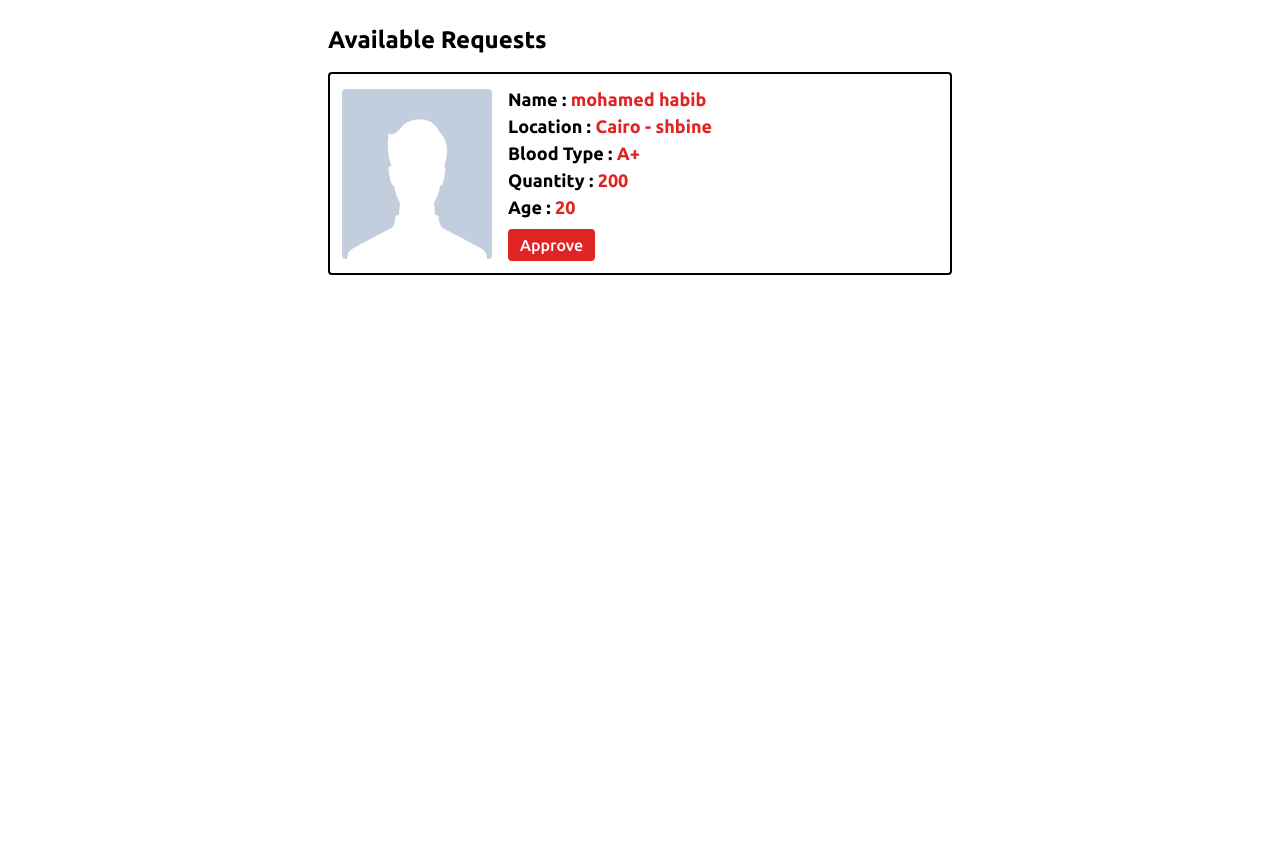
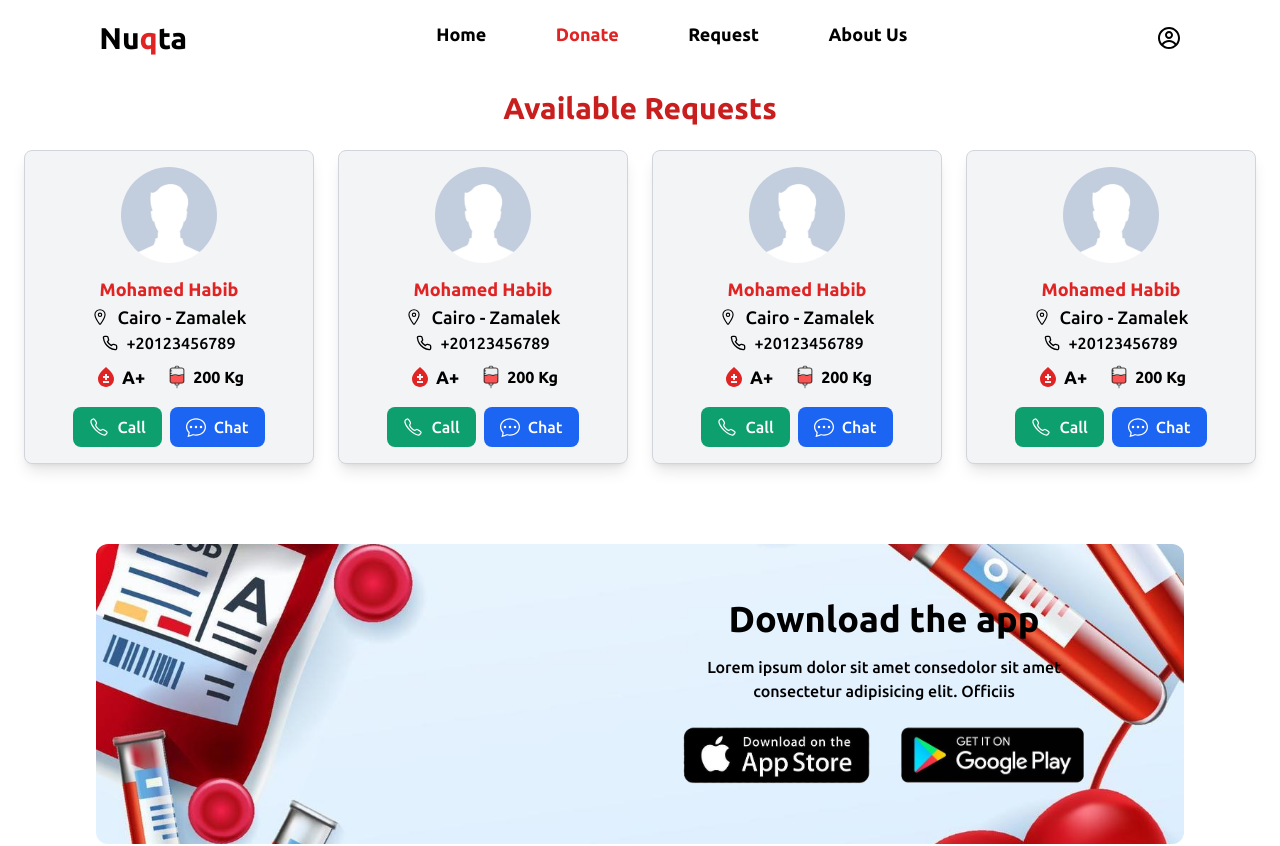
Before and after one commit to Mohamed-habib2025/Nuqta, a React (Vite) app: page /donors in a window 1280 px wide. Shown: the top 846 px of the page. Before the commit the page ends 800 px from the top, so only its background shows below. Built offline with nearby package versions, Linux system fonts and the light colour scheme.

Commit message:
Graduation project8

```diff
--- a/src/components/Header/Header.jsx
+++ b/src/components/Header/Header.jsx
@@ -1,70 +1,97 @@
-import React, { useEffect, useRef, useState } from 'react'
+import React, { useCallback, useEffect, useRef, useState } from 'react';
+import { HashLink as Link } from "react-router-hash-link";
+import { motion, AnimatePresence } from 'framer-motion';
 import { useNavigate } from 'react-router-dom';
-import { HashLink as Link } from "react-router-hash-link";
-import { IoMenu } from "react-icons/io5";
-import { Navbar } from "flowbite-react";
-import { motion, AnimatePresence } from 'framer-motion';
 import { IoMdClose } from "react-icons/io";
 import { CgProfile } from "react-icons/cg";
+import { IoMenu } from "react-icons/io5";
+import { FiLogIn } from "react-icons/fi";
+import { Navbar } from "flowbite-react";
 import Swal from 'sweetalert2';
-
+import "../../index.css"
 import "./header.css"
-import "../../index.css"
+import { useLocation } from 'react-router-dom';
 
 function Header() {
+
+
+  const navLinks = [
+    { name: 'Home', to: '/' },
+    { name: 'Donate', to: '/donors', protected: true },
+    { name: 'Request', to: '/bloodRequest', protected: true },
+    { name: 'About Us', to: '/#aboutus', smooth: true },
+  ];
+
+  // start Active link
+  const Location = useLocation();
+  const [activebtn, setActivebtn] = useState(Location.pathname);
+  const getButtonClasses = (active) => (activebtn === active ? 'text-red-600' : '');
+
+  useEffect(() => {
+    setActivebtn(Location.pathname + Location.hash);
+    Location.hash ? null : window.scrollTo({ top: 0, behavior: "smooth" });
+  }, [Location.pathname, Location.hash]);
+  // end Active link
+
+  const user = true;
 
   const navigate = useNavigate();
   const headerRef = useRef(null)
   const [open, setopen] = useState(false)
 
-  // const handleLogin = () => {
-  //   Swal.fire({
-  //     title: 'Select account type',
-  //     text: 'Are you a regular user or an organization?',
-  //     icon: 'question',
-  //     showCancelButton: true,
-  //     confirmButtonText: 'User',
-  //     cancelButtonText: 'Organization',
-  //     customClass: {
-  //       confirmButton: 'bg-red-600 hover:bg-red-800 text-white px-4 py-2 rounded-lg mr-2',
-  //       cancelButton: 'bg-gray-500 hover:bg-gray-600 text-white px-4 py-2 rounded-lg',
-  //     },
-  //   }).then((result) => {
-  //     const route = result.isConfirmed ? '/loginpage' : '/loginpageorganisation';
-  //     navigate(route);
-  //   });
-  // };
+  const handleLogin = () => {
+    Swal.fire({
+      title: 'Select account type',
+      text: 'Are you a regular user or an organization?',
+      icon: 'question',
+      showCancelButton: true,
+      confirmButtonText: 'User',
+      cancelButtonText: 'Organization',
+      customClass: {
+        confirmButton: 'bg-red-600 hover:bg-red-800 text-white px-4 py-2 rounded-lg mr-2',
+        cancelButton: 'bg-gray-500 hover:bg-gray-600 text-white px-4 py-2 rounded-lg',
+      },
+    }).then((result) => {
+      const route = result.isConfirmed ? '/loginpage' : '/loginpageorganisation';
+      navigate(route);
+    });
+  };
 
 
-  useEffect(() => {
+  const handleProtectedRoute = (event, to, linkname) => {
+    if (!user) {
+      const alertWidth = window.innerWidth < 768 ? '450px' : '500px';
+      event.preventDefault();
+      Swal.fire({
+        title: 'Access Denied',
+        text: 'You need to login first to access this page.',
+        icon: 'warning',
+        confirmButtonText: 'OK',
+        width: alertWidth,
+        customClass: {
+          confirmButton: 'bg-red-600 hover:bg-red-800 text-white px-4 py-2 rounded-lg',
+        },
+      });
+    } else {
+      navigate(to);
+      setActivebtn(linkname)
+    }
+  };
 
-    const handleScroll = () => {
+  const handleScroll = useCallback(() => {
     if (window.scrollY > 80) {
       headerRef.current?.classList.add("header_shrink");
     } else {
       headerRef.current?.classList.remove("header_shrink");
     }
-    };
+  }, []);
+
+  useEffect(() => {
     window.addEventListener("scroll", handleScroll);
-
     return () => {
       window.removeEventListener("scroll", handleScroll);
     };
-  }, []);
-
-
-  const navLinks = [
-    { name: 'Home', to: '/' },
-    { name: 'Donars', to: '/donors' },
-    { name: 'Blood Requests', to: '/bloodRequest' },
-    { name: 'About Us', to: '/#aboutus', smooth: true },
-  ];
-
-
-  // start Active link
-  const [activebtn, setActivebtn] = useState('Home');
-  const getButtonClasses = (active) => (activebtn === active ? 'text-red-600' : '');
-  // end Active link
+  }, [handleScroll]);
 
   return (
     <div>
@@ -88,8 +115,8 @@ function Header() {
                 key={link.name}
                 to={link.to}
                 smooth={link.smooth}
-                onClick={() => setActivebtn(link.name)}
-                className={`font-semibold md:mx-0 mx-auto my-2 md:mt-0 hover:text-red-600 duration-300 text-lg ${getButtonClasses(link.name)}`}
+                onClick={(e) => link.protected ? (handleProtectedRoute(e, link.to, link.name)) : setActivebtn(link.name)}
+                className={`font-semibold md:mx-0 mx-auto my-2 md:mt-0 hover:text-red-600 duration-300 text-lg ${getButtonClasses(link.to)}`}
               >
                 {link.name}
               </Link>
@@ -97,14 +124,19 @@ function Header() {
           </div>
 
           <div className="flex">
-            <div className=' flex items-center space-x-2 '>
-              {/* <Link onClick={() => handleLogin()} className='block lg:hidden '>
-                <AiOutlineUser className=' cursor-pointer text-[22px]' />
+            <div className=' flex items-center space-x-5 '>
+              {user ?
+                <div>
+                  <CgProfile className=' cursor-pointer text-2xl' />
+                </div>
+                : <div>
+                  <Link onClick={() => handleLogin()} className='block lg:hidden space-x-2 hover:text-red-600 duration-200'>
+                    <FiLogIn className='inline-block cursor-pointer text-[22px]' />
+                    <span>Login</span>
                   </Link>
-              <Link onClick={() => handleLogin()} className=' hidden lg:block border-2 border-red-600 rounded text-red-600 hover:text-white hover:bg-red-600 duration-300 px-5 sm:px-8 py-[2px] sm:py-1'> Login </Link> */}
-              <div>
-                <CgProfile className=' cursor-pointer text-2xl'/>
+                  <Link onClick={() => handleLogin()} className=' hidden lg:block border-2 border-red-600 rounded text-red-600 hover:text-white hover:bg-red-600 duration-300 px-5 sm:px-8 py-[2px] sm:py-1'> Login </Link>
                 </div>
+              }
               {/* toggle */}
               <div onClick={() => setopen(!open)} className=' block lg:hidden cursor-pointer'>
                 <IoMenu className='text-3xl ' />
@@ -131,8 +163,8 @@ function Header() {
                     key={link.name}
                     to={link.to}
                     smooth={link.smooth}
-                    onClick={() => { setopen(!open); setActivebtn(link.name); }}
-                    className={`font-semibold md:mx-0 mx-auto my-2 md:mt-0 hover:text-red-600 duration-300 text-lg ${getButtonClasses(link.name)}`}
+                    onClick={(e) => link.protected ? (handleProtectedRoute(e, link.to, link.name), setopen(!open)) : (setActivebtn(link.name), setopen(!open))}
+                    className={`font-semibold md:mx-0 mx-auto my-2 md:mt-0 hover:text-red-600 duration-300 text-lg ${getButtonClasses(link.to)}`}
                   >
                     {link.name}
                   </Link>
--- a/src/components/ProtectedRoute.jsx
+++ b/src/components/ProtectedRoute.jsx
@@ -1,11 +1,11 @@
-import React from 'react'
-import { Navigate } from "react-router-dom";
+// import React from 'react'
+// import { Navigate } from "react-router-dom";
 
-function ProtectedRoute({ children }) {
+// function ProtectedRoute({ children }) {
 
-  const user = false;
+//   const user = true;
 
-  return user ? children : <Navigate to="/landingpage" />;
-}
+//   return user ? children : <Navigate to="/landingpage" />;
+// }
 
-export default ProtectedRoute
+// export default ProtectedRoute
--- a/src/components/RequestsList.jsx
+++ b/src/components/RequestsList.jsx
@@ -1,9 +1,12 @@
 import React from 'react'
 import Swal from 'sweetalert2'
-import male from "../Images/male.jpg"
-import female from "../Images/female.png"
+import quantity from "../Images/quantity blood .png"
+import { FiUser } from "react-icons/fi";
+import { IoLocationOutline } from "react-icons/io5";
+import { LuPhone } from "react-icons/lu";
+import { MdBloodtype } from "react-icons/md";
 
-function RequestsList({ requests, setRequests, setFormData, setIsEditing }) {
+function RequestsList({ requests, setRequests, setFormData, setIsEditing , setShowForm}) {
 
   const removeRequest = (id) => {
     Swal.fire({
@@ -32,25 +35,25 @@ function RequestsList({ requests, setRequests, setFormData, setIsEditing }) {
   };
 
   return (
-    <div>
-      <h3 className="text-2xl font-bold mb-4">Your Requests</h3>
+    <div className='mt-5 grid grid-cols-1 sm:grid-cols-2 lg:grid-cols-4 gap-6'>
       {requests.map((request) => (
-        <div key={request.id} className="border-[2px] border-black p-3 rounded mt-2 flex items-center space-x-4">
-          <div>
-            <img src={request.image} alt="image gender" className='w-[150px] h-[170px] rounded' />
+        < div key={request.id} className="bg-gray-100 border border-gray-300 shadow-lg rounded-lg p-4 flex flex-col items-center text-center transition-transform " >
+          <img src={request.image} alt="Donor" className="w-24 h-24 rounded-full mb-3" />
+          <p className="flex items-center text-lg font-semibold text-red-600">{request.name}</p>
+          <p className="flex items-center text-lg"><IoLocationOutline className="mr-2" />{request.governorate} - {request.city}</p>
+          <p className="flex items-center "><LuPhone className="mr-2" />+2{request.phone}</p>
+          <div className='flex items-center space-x-5'>
+            <div className="flex items-center gap-1 text-lg font-semibold mt-2">
+              <MdBloodtype className="text-2xl text-red-600" />
+              <span className="">{request.bloodType}</span>
+            </div>
+            <p className="flex items-center  mt-2 font-bold"><img src={quantity} alt="Blood quantity" className="w-6 mr-1" />{request.quantity} Kg</p>
           </div>
-          <div className=' space-y-2'>
-            <p className='font-bold'>Name: <span className='text-red-500 text-lg'>{request.name}</span></p>
-            <p className='font-bold text-[18px]'>Location :<strong className='text-red-600'> {request.governorate} - <span>{request.city}</span></strong></p>
-            <p className='font-bold'>Blood Type : <span className='text-red-500'>{request.bloodType}</span></p>
-            <p className='font-bold'>Quantity : <span className='text-red-500'>{request.quantity}</span></p>
-            <p className='font-bold'>Age : <span className='text-red-500'>{request.age}</span></p>
-            <div className="flex space-x-2 mt-2">
-              <button onClick={() => editRequest(request)} className="px-3 bg-blue-600 text-white p-1 rounded hover:bg-blue-800">Edit</button>
-              <button onClick={() => removeRequest(request.id)} className="px-3 bg-red-600 text-white p-1 rounded hover:bg-red-800">Remove</button>
-            </div>
-          </div>
-        </div>
+          < div className="flex justify-end space-x-3 text-sm sm:text-[15px] mt-3" >
+            <button onClick={() => {editRequest(request); setShowForm(true)}} className="flex items-center gap-2 bg-blue-600 text-white px-6 py-2 rounded-lg hover:bg-blue-800 transition duration-200">Edit</button>
+            <button onClick={() => removeRequest(request.id)} className="flex items-center gap-2 bg-red-600 text-white px-4 py-2 rounded-lg hover:bg-red-800 transition duration-200">Remove</button>
+          </div >
+        </div >
       ))}
     </div>
   )
--- a/src/components/Routesmyapp.jsx
+++ b/src/components/Routesmyapp.jsx
@@ -5,8 +5,8 @@ import LoginPage from '../pages/LoginPage';
 import LoginPageOrganisation from '../pages/LoginPageOrganisation';
 import BloodRequest from '../pages/BloodRequest';
 import Donors from '../pages/Donors';
-import ProtectedRoute from './ProtectedRoute';
-import Landingpage from '../pages/Landing';
+// import ProtectedRoute from './ProtectedRoute';
+// import Landingpage from '../pages/Landing';
 import Header from './Header/Header';
 import Banner from './Banner/Banner';
 import Footer from './Footer';
@@ -14,21 +14,18 @@ import Footer from './Footer';
 
 function Routesmyapp() {
 
-  const user = false;
-
   return (
     <div>
-      {user && <Header />}
+      <Header />
       <Routes>
+        <Route path='/' element={<Home />} />
         <Route path='/loginpage' element={<LoginPage />} />
         <Route path='/loginpageorganisation' element={<LoginPageOrganisation />} />
-        <Route path='/' element={<ProtectedRoute><Home /></ProtectedRoute>} />
         <Route path='/bloodRequest' element={<BloodRequest />} />
         <Route path='/donors' element={<Donors />} />
-        <Route path='/landingpage' element={<Landingpage />} />
       </Routes>
-      {user && <Banner />}
-      {user && <Footer />}
+      <Banner />
+      <Footer />
     </div>
   )
 }
--- a/src/pages/Donors.jsx
+++ b/src/pages/Donors.jsx
@@ -1,10 +1,18 @@
-import React, { useState } from 'react'
-import male from "../Images/male.jpg"
+import React, { useState } from 'react';
+import male from '../Images/male.jpg';
+import quantity from '../Images/quantity blood .png';
+import { IoLocationOutline } from 'react-icons/io5';
+import { LuPhone } from 'react-icons/lu';
+import { MdBloodtype } from 'react-icons/md';
+import { BsChatDots } from "react-icons/bs";
+import { IoCallOutline } from "react-icons/io5";
 
 function Donors() {
-
   const [requests, setRequests] = useState([
-    { name: "mohamed habib", quantity: 200, image: male, governorate: "Cairo", city: "shbine", bloodType: "A+", phone: "0123456789", age: "20", status: "open" },
+    { id: 1, name: 'Mohamed Habib', quantity: 200, image: male, governorate: 'Cairo', city: 'Zamalek', bloodType: 'A+', phone: '0123456789', age: '20', status: 'open' },
+    { id: 2, name: 'Mohamed Habib', quantity: 200, image: male, governorate: 'Cairo', city: 'Zamalek', bloodType: 'A+', phone: '0123456789', age: '20', status: 'open' },
+    { id: 3, name: 'Mohamed Habib', quantity: 200, image: male, governorate: 'Cairo', city: 'Zamalek', bloodType: 'A+', phone: '0123456789', age: '20', status: 'open' },
+    { id: 3, name: 'Mohamed Habib', quantity: 200, image: male, governorate: 'Cairo', city: 'Zamalek', bloodType: 'A+', phone: '0123456789', age: '20', status: 'open' },
   ]);
 
   const [selectedRequest, setSelectedRequest] = useState(null);
@@ -15,53 +23,82 @@ function Donors() {
 
   const handleUploadTest = (e) => {
     e.preventDefault();
-    setRequests(requests.map((req) => (req.id === selectedRequest.id ? { ...req, status: "Pending Approval" } : req)));
+    setRequests(requests.map((req) => (req.id === selectedRequest.id ? { ...req, status: 'Pending Approval' } : req)));
     setSelectedRequest(null);
   };
 
+  return (
+    <div className="p-6 w-full max-w-7xl mx-auto">
+      <h2 className="text-3xl font-bold text-center mb-6 text-red-700">Available Requests</h2>
+      <div className="grid grid-cols-1 sm:grid-cols-2 lg:grid-cols-4 gap-6">
+        {requests.map((request) => (
+          <div key={request.id} className="bg-gray-100 border border-gray-300 shadow-lg rounded-lg p-4 flex flex-col items-center text-center transition-transform hover:scale-105 cursor-pointer">
+            <img src={request.image} alt="Donor" className="w-24 h-24 rounded-full mb-3" />
+            <p className="flex items-center text-lg font-semibold text-red-600">{request.name}</p>
+            <p className="flex items-center text-lg"><IoLocationOutline className="mr-2" />{request.governorate} - {request.city}</p>
+            <p className="flex items-center "><LuPhone className="mr-2" />+2{request.phone}</p>
+            <div className='flex items-center space-x-5'>
+              <div className="flex items-center gap-1 text-lg font-semibold mt-2">
+                <MdBloodtype className="text-2xl text-red-600" />
+                <span className="">{request.bloodType}</span>
+              </div>
+              <p className="flex items-center  mt-2 font-bold"><img src={quantity} alt="Blood quantity" className="w-6 mr-1" />{request.quantity} Kg</p>
+            </div>
 
-  return (
+            {request.status === 'open' && (
               <div className=''>
-      <div className="p-6 max-w-2xl mx-auto">
-        <h2 className="text-2xl font-bold mb-4">Available Requests</h2>
-        {requests.map((request) => (
-          <div key={request.name} className="border-[2px] border-black p-3 rounded mt-2 flex items-center space-x-4">
-            <div>
-              <img src={request.image} alt="image gender" className='w-[150px] h-[170px] rounded' />
+                {/* <button
+                  onClick={() => handleApprove(request)}
+                  className="mt-4 bg-red-600 text-white px-4 py-2 rounded-lg hover:bg-red-800 transition duration-200"
+                >
+                  Donate
+                </button> */}
+                <div className='flex items-center gap-2 mt-4'>
+                  <button
+                    className="bg-green-500 flex items-center gap-2 text-white px-4 py-2 rounded-lg hover:bg-green-800 transition duration-200"
+                  >
+                    <IoCallOutline className='text-xl'/>
+                    <span>Call</span>
+                  </button>
+                  <button
+                    className="flex items-center gap-2 bg-blue-600 text-white px-4 py-2 rounded-lg hover:bg-blue-800 transition duration-200"
+                  >
+                    <BsChatDots className='text-xl'/>
+                    <span>Chat</span>
+                  </button>
                 </div>
-            <div >
-              <div className='font-bold text-[15px] sm:text-[18px]'>
-                <p>Name :<strong className='text-red-600'> {request.name}</strong></p>
-                <p>Location :<strong className='text-red-600'> {request.governorate} - <span>{request.city}</span></strong></p>
-                <p>Blood Type :<strong className='text-red-600'> {request.bloodType}</strong></p>
-                <p>Quantity :<strong className='text-red-600'> {request.quantity}</strong></p>
-                <p>Age : <strong className='text-red-600'> {request.age}</strong></p>
               </div>
-              {request.status === "open" && (
-                <button onClick={() => handleApprove(request)} className="mt-2 bg-red-600 text-white py-1 px-3 rounded hover:bg-red-800 duration-200">Approve</button>
             )}
           </div>
+        ))}
       </div>
-        ))}
-
-        {/* Upload Test Form */}
       {selectedRequest && (
         <div className="fixed top-0 left-0 w-full h-full flex justify-center items-center bg-black bg-opacity-50">
-            <div className="bg-white p-6 rounded">
-              <h3 className="text-xl font-semibold">Upload Blood Test</h3>
-              <form onSubmit={handleUploadTest} className="space-y-2">
-                <input type="file" required className="border p-2 w-full" />
+          <div className="bg-white p-6 rounded-lg shadow-lg w-96">
+            <h3 className="text-xl font-semibold mb-4 text-center">Upload Blood Test</h3>
+            <form onSubmit={handleUploadTest} className="space-y-4">
+              <input type="file" required className="border p-2 w-full rounded-lg" />
               <div className="flex justify-end space-x-2">
-                  <button type="button" onClick={() => setSelectedRequest(null)} className="bg-gray-500 text-white p-2 rounded hover:bg-gray-600 duration-200">Cancel</button>
-                  <button type="submit" className="bg-red-600 text-white p-2 rounded hover:bg-red-800 duration-200">Submit</button>
+                <button
+                  type="button"
+                  onClick={() => setSelectedRequest(null)}
+                  className="bg-gray-500 text-white p-2 rounded-lg hover:bg-gray-600 transition duration-200"
+                >
+                  Cancel
+                </button>
+                <button
+                  type="submit"
+                  className="bg-red-600 text-white p-2 rounded-lg hover:bg-red-800 transition duration-200"
+                >
+                  Submit
+                </button>
               </div>
             </form>
           </div>
         </div>
       )}
     </div>
-    </div>
-  )
+  );
 }
 
-export default Donors
+export default Donors;
--- a/src/pages/Home.jsx
+++ b/src/pages/Home.jsx
@@ -5,9 +5,7 @@ import img2 from "../Images/Donate.png"
 import img3 from "../Images/Enchourage.png"
 import { motion } from 'framer-motion';
 import { IoMail } from "react-icons/io5";
-import Header from "../components/Header/Header"
-import Banner from '../components/Banner/Banner'
-import Footer from '../components/Footer'
+import { useNavigate } from 'react-router-dom';
 
 const AboutUsSection = [
   {
@@ -34,6 +32,9 @@ const AboutUsSection = [
 ]
 
 function Home() {
+
+  const navigate = useNavigate();
+
   return (
     <div>
       <div className='w-[85%] mx-auto my-5 '>
@@ -87,7 +88,9 @@ function Home() {
                   damping: 45,
                   delay: 0.2,
                 }}
-                className='btn-bg_red px-5 sm:px-10 py-2'>Donate blood</motion.button>
+                className='btn-bg_red px-5 sm:px-10 py-2'
+                onClick={() => navigate('/donors')}
+              >Donate blood</motion.button>
               <motion.button
                 initial={{ opacity: 0, y: 100 }}
                 whileInView={{ opacity: 100, y: 0 }}
@@ -96,7 +99,9 @@ function Home() {
                   damping: 45,
                   delay: 0.6,
                 }}
-                className='border-[1px] btn-bor_red px-5 sm:px-11 py-2'>Blood Requests</motion.button>
+                className='border-[1px] btn-bor_red px-5 sm:px-11 py-2'
+                onClick={() => navigate('/bloodRequest')}
+              >Blood Requests</motion.button>
             </div>
           </div>
           {/* image page */}
```
Also changed, not shown: src/pages/BloodRequest.jsx (+28 -39 lines), src/pages/Landing.jsx (+22 -22 lines), src/pages/LoginPage.jsx (+6 -7 lines), src/pages/LoginPageOrganisation.jsx (+12 -8 lines), src/Images/quantity blood .png (added). Lines whose indentation alone changed are shown as unchanged.
